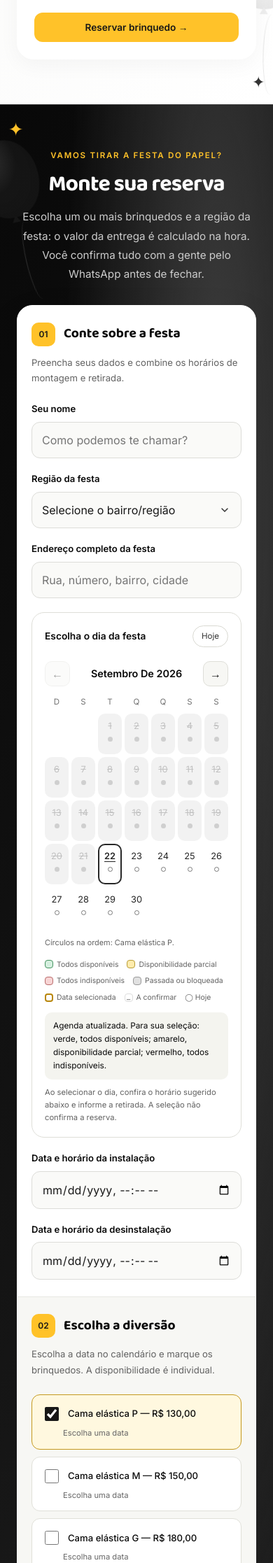
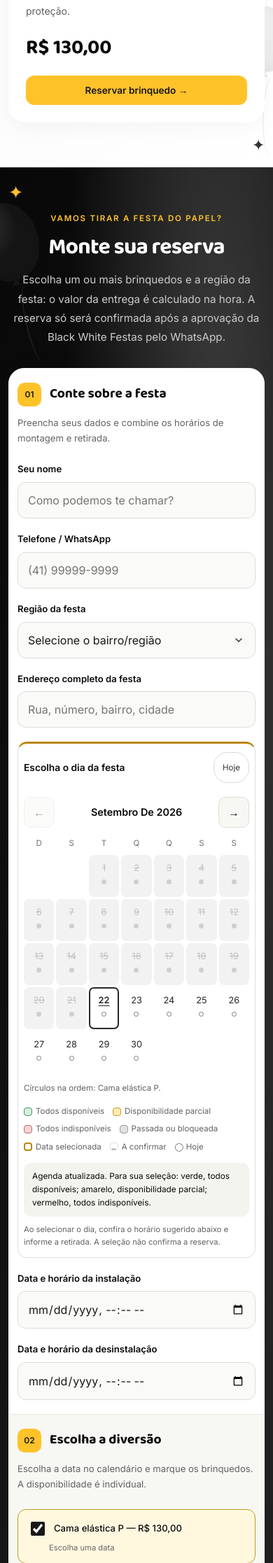
Before and after one commit to brunofoterres-svg/projeto-black-white, a PHP site: page / in a window 390 px wide. Shown: the part 4021-6255 px from the top of the page at 70% size. Run offline with PHP 8.4, Linux system fonts and the light colour scheme; data that the repository does not hold is empty.

Commit message:
calendario novo

```diff
--- a/admin/index.php
+++ b/admin/index.php
@@ -12,7 +12,7 @@ header("Content-Security-Policy: default-src 'self'; script-src 'self'; style-sr
 <div class="heading"><div><p class="eyebrow">SUA OPERAÇÃO, EM UM SÓ LUGAR</p><h1>Agenda de festas</h1><p>Reservas pendentes e confirmadas ocupam o equipamento. Cancelamentos liberam o período.</p></div><button id="newBooking" class="primary">+ Nova reserva</button></div>
 <section class="panel"><form id="settingsForm" class="toolbar"><div><h2>Intervalo entre locações</h2><p>Tempo após a retirada para desmontagem e transporte do mesmo brinquedo.</p></div><label>Margem em minutos<input id="turnaround" name="turnaroundMinutes" type="number" min="0" max="1440" required></label><button type="submit">Salvar margem</button></form></section>
 <section class="panel"><div class="toolbar"><h2>Calendário por brinquedo</h2><label>Equipamento<select id="toyFilter"></select></label><button id="newMaintenance">Bloquear manutenção</button></div><div class="monthnav"><button id="prevMonth" aria-label="Mês anterior">←</button><h3 id="monthTitle"></h3><button id="nextMonth" aria-label="Próximo mês">→</button></div><div class="week"><span>Dom</span><span>Seg</span><span>Ter</span><span>Qua</span><span>Qui</span><span>Sex</span><span>Sáb</span></div><div id="calendar" class="calendar"></div><p class="legend">Verde: livre · Amarelo: pendente · Vermelho: confirmado · Cinza: manutenção</p><div id="dayDetails" aria-live="polite"></div></section>
-<section class="panel"><div class="toolbar"><h2>Reservas e manutenções</h2><label>Buscar<input id="search" placeholder="Cliente, telefone ou endereço"></label><label>Situação<select id="statusFilter"><option value="">Todas</option><option value="pending">Pendentes</option><option value="confirmed">Confirmadas</option><option value="cancelled">Canceladas</option></select></label></div><div class="tablewrap"><table><thead><tr><th>Registro</th><th>Período</th><th>Brinquedos</th><th>Situação</th><th>Total</th><th>Ações</th></tr></thead><tbody id="rows"></tbody></table></div><p id="empty" hidden>Nenhum registro encontrado.</p></section>
+<section class="panel"><div class="toolbar"><h2>Reservas e manutenções</h2><label>Buscar<input id="search" placeholder="Cliente, telefone ou endereço"></label><label>Situação<select id="statusFilter"><option value="">Todas</option><option value="pending">Pendentes</option><option value="confirmed">Confirmadas</option><option value="cancelled">Canceladas</option></select></label></div><div class="tablewrap" role="region" aria-label="Reservas e manutenções; deslize para ver todas as colunas" tabindex="0"><table><thead><tr><th>Registro</th><th>Período</th><th>Brinquedos</th><th>Situação</th><th>Total</th><th>Ações</th></tr></thead><tbody id="rows"></tbody></table></div><p id="empty" hidden>Nenhum registro encontrado.</p></section>
 </div>
 <dialog id="editor"><form id="bookingForm"><div class="toolbar"><h2 id="editorTitle">Nova reserva</h2><button type="button" id="closeEditor" aria-label="Fechar">✕</button></div><input type="hidden" name="id" value="0"><div class="formgrid"><label>Tipo<select name="kind"><option value="rental">Reserva</option><option value="maintenance">Manutenção</option></select></label><label>Situação<select name="status"><option value="pending">Pendente</option><option value="confirmed">Confirmada</option><option value="cancelled">Cancelada</option></select></label><label class="wide">Cliente / motivo da manutenção<input name="name" required maxlength="120"></label><label>Telefone<input name="phone" type="tel" maxlength="40"></label><label>Taxa de entrega (R$)<input name="fee" type="number" min="0" max="100000" step="0.01" value="0"></label><label class="wide">Endereço<input name="address" maxlength="500"></label><label>Instalação / início<input name="start" type="datetime-local" required></label><label>Retirada / fim<input name="end" type="datetime-local" required></label><p id="schedulePreview" class="wide" role="status"></p><fieldset class="wide"><legend>Brinquedos</legend><div id="toyChoices"></div></fieldset><label class="wide">Observações<textarea name="notes" maxlength="2000" rows="3"></textarea></label></div><p id="editorError" role="alert"></p><button class="primary" type="submit">Salvar registro</button></form></dialog>
 </main><script src="admin.js"></script></body></html>
--- a/css/style.css
+++ b/css/style.css
@@ -1009,3 +1009,47 @@ main > section:not(.hero) .party-star--two { right: 7%; bottom: 35px; font-size:
 .calendario .calendario__outra-data { display: block; width: 100%; margin: 12px 0 6px; padding: 11px; border: 1px solid #272727; border-radius: 9px; background: #222; color: #fff; font-size: .75rem; }
 .calendario .calendario__manter-disponiveis { display: block; width: 100%; padding: 10px 0; }
 .calendario .calendario__manter-disponiveis:disabled { opacity: .6; text-decoration: none; }
+
+/* Agenda responsiva: identidade neutra, dourado no foco e na seleção. */
+:root { --dourado: #b8860b; }
+:focus-visible { outline-color: var(--dourado); }
+.campo input:focus, .campo select:focus {
+  outline: 3px solid #b8860b33;
+  border-color: var(--dourado);
+}
+.reserva__escolha .brinquedo-opcao:has(input:focus-visible) { outline-color: var(--dourado); }
+.reserva__layout { grid-template-columns: repeat(2, minmax(0, 1fr)); }
+.reserva__campos > *, .reserva__finalizar > * { min-width: 0; }
+.calendario { border-top: 3px solid var(--dourado); }
+.calendario__topo { flex-wrap: wrap; }
+.calendario__nav { display: grid; grid-template-columns: 44px minmax(0, 1fr) 44px; }
+.calendario__nav button { width: 44px; height: 44px; }
+.calendario__hoje { min-height: 44px; }
+.calendario__nav strong { overflow-wrap: anywhere; }
+.calendario__semana, .calendario__dias { gap: 4px; }
+.calendario__dia { min-height: 60px; touch-action: manipulation; }
+.calendario__status, .calendario__indicadores-legenda,
+.calendario__detalhes, .calendario__sugestoes { overflow-wrap: anywhere; }
+.calendario__sugestoes button { min-height: 44px; white-space: normal; }
+.nav-toggle { width: 44px; height: 44px; }
+
+@media (max-width: 980px) {
+  .reserva__layout { grid-template-columns: minmax(0, 1fr); }
+  .reserva__escolha { border-left: 0; border-top: 1px solid #e8e8e2; }
+  .reserva__finalizar { grid-template-columns: minmax(0, 1fr); }
+  .reserva__finalizar .reserva__btn { width: 100%; white-space: normal; }
+}
+@media (max-width: 480px) {
+  .container { padding-left: 12px; padding-right: 12px; }
+  .reserva__dados, .reserva__escolha, .reserva__finalizar { padding: 20px 12px; }
+  .calendario { padding: 12px 8px; border-radius: 14px; }
+  .calendario__semana, .calendario__dias { gap: 3px; }
+  .calendario__dia { border-radius: 7px; padding: 3px 1px; }
+  .calendario__detalhes li { grid-template-columns: 7px minmax(0, 1fr); font-size: .78rem; }
+  .calendario__situacao { grid-column: 2; text-align: left; font-size: .72rem; }
+  .calendario__legenda, .calendario__indicadores-legenda { font-size: .72rem; }
+  .calendario__sugestoes { padding: 12px 8px; }
+  .reserva__linha { flex-wrap: wrap; }
+  .reserva__linha strong { margin-left: auto; }
+  .brinquedo-nome { min-width: 0; overflow-wrap: anywhere; }
+}
--- a/index.html
+++ b/index.html
@@ -168,7 +168,7 @@
       <h2 class="section-title">Monte sua reserva</h2>
       <p class="section-lead">
         Escolha um ou mais brinquedos e a região da festa: o valor da entrega é calculado na hora.
-        Você confirma tudo com a gente pelo WhatsApp antes de fechar.
+        A reserva só será confirmada após a aprovação da Black White Festas pelo WhatsApp.
       </p>
 
       <form class="reserva__form" id="reservaForm">
@@ -179,10 +179,13 @@
             <div class="reserva__campos">
 <label class="campo">
             <span>Seu nome</span>
-            <input type="text" id="rNome" autocomplete="name" required placeholder="Como podemos te chamar?">
+            <input type="text" id="rNome" autocomplete="name" maxlength="120" required placeholder="Como podemos te chamar?">
           </label>
 
-
+          <label class="campo">
+            <span>Telefone / WhatsApp</span>
+            <input type="tel" id="rTelefone" autocomplete="tel" maxlength="40" required placeholder="(41) 99999-9999">
+          </label>
 
           <label class="campo">
             <span>Região da festa</span>
@@ -296,8 +299,8 @@
           </div>
         </div>
         <div class="reserva__finalizar">
-          <p class="reserva__confirmacao"><strong>Quase tudo pronto para a diversão.</strong><span>Envie seu pedido e confirme a disponibilidade com a gente.</span></p>
-<button type="submit" class="btn btn--whatsapp reserva__btn">Enviar pedido pelo WhatsApp</button>
+          <p class="reserva__confirmacao"><strong>Quase tudo pronto para a diversão.</strong><span>Enviar a solicitação não confirma a reserva. Aguarde a aprovação da Black White Festas pelo WhatsApp.</span></p>
+<button type="submit" class="btn btn--whatsapp reserva__btn">Solicitar reserva pelo WhatsApp</button>
         <p class="reserva__aviso">
           Valor estimado com base na nossa tabela de taxa de entrega a partir de Guaraituba, Colombo/PR.
           Pode variar conforme quantidade de brinquedos, horário do evento, montagem/desmontagem e local de difícil acesso — confirmamos tudo com você antes de fechar.
--- a/js/calendar.js
+++ b/js/calendar.js
@@ -428,5 +428,6 @@ if (typeof document !== 'undefined') (() => {
     lastToday = today;
   }, 30000);
   document.addEventListener('visibilitychange', () => { if (!document.hidden) refresh(); });
+  window.addEventListener('online', () => { if (!document.hidden) refresh(); });
   refresh();
 })();
--- a/js/script.js
+++ b/js/script.js
@@ -85,6 +85,7 @@ reservaForm?.addEventListener('submit', (evento) => {
   if (!reservaForm.reportValidity()) return;
 
   const nome = document.getElementById('rNome').value.trim();
+  const telefone = document.getElementById('rTelefone').value.trim();
   const endereco = document.getElementById('rEndereco').value.trim();
   const instalacao = document.getElementById('rInstalacao').value;
   const desinstalacao = document.getElementById('rDesinstalacao').value;
@@ -101,17 +102,27 @@ reservaForm?.addEventListener('submit', (evento) => {
     return;
   }
 
+  const formatarHorario = (valor) => {
+    const [data, hora] = valor.split('T');
+    return `${data.split('-').reverse().join('/')} às ${hora}`;
+  };
   const preco = subtotalBrinquedos();
   const mensagem = [
-    'Oi! Quero pedir um orçamento para uma festa.',
+    'Olá! Quero solicitar uma reserva para minha festa.',
     `Nome: ${nome}`,
+    `Telefone / WhatsApp: ${telefone}`,
     'Brinquedos:',
     ...brinquedosSelecionados().map((brinquedo) => `- ${brinquedo.closest('label').querySelector('.brinquedo-nome').textContent.trim()}`),
     `Região: ${regiao.value}`,
     `Endereço: ${endereco}`,
-    `Instalação: ${instalacao.replace('T', ' ')}`,
-    `Desinstalação: ${desinstalacao.replace('T', ' ')}`,
-    `Total estimado: ${moeda(preco + Number(taxa))}`
+    `Instalação: ${formatarHorario(instalacao)}`,
+    `Retirada: ${formatarHorario(desinstalacao)}`,
+    `Subtotal dos brinquedos: ${moeda(preco)}`,
+    `Taxa de entrega: ${moeda(Number(taxa))}`,
+    `Total estimado: ${moeda(preco + Number(taxa))}`,
+    '',
+    'Solicitação sujeita à disponibilidade e à aprovação da Black White Festas.',
+    'A reserva só será confirmada após a aprovação da empresa. Aguardo a confirmação dos valores e horários.'
   ].join('\n');
 
   window.open(`https://wa.me/5541995960567?text=${encodeURIComponent(mensagem)}`, '_blank', 'noopener');
```
Also changed, not shown: ADMIN.md (+9 -1 lines), admin/admin.css (+29 -0 lines), admin/admin.js (+24 -2 lines), tests/admin_session.test.cjs (+63 -1 lines), tests/form.test.cjs (+13 -1 lines), 1 other file.
